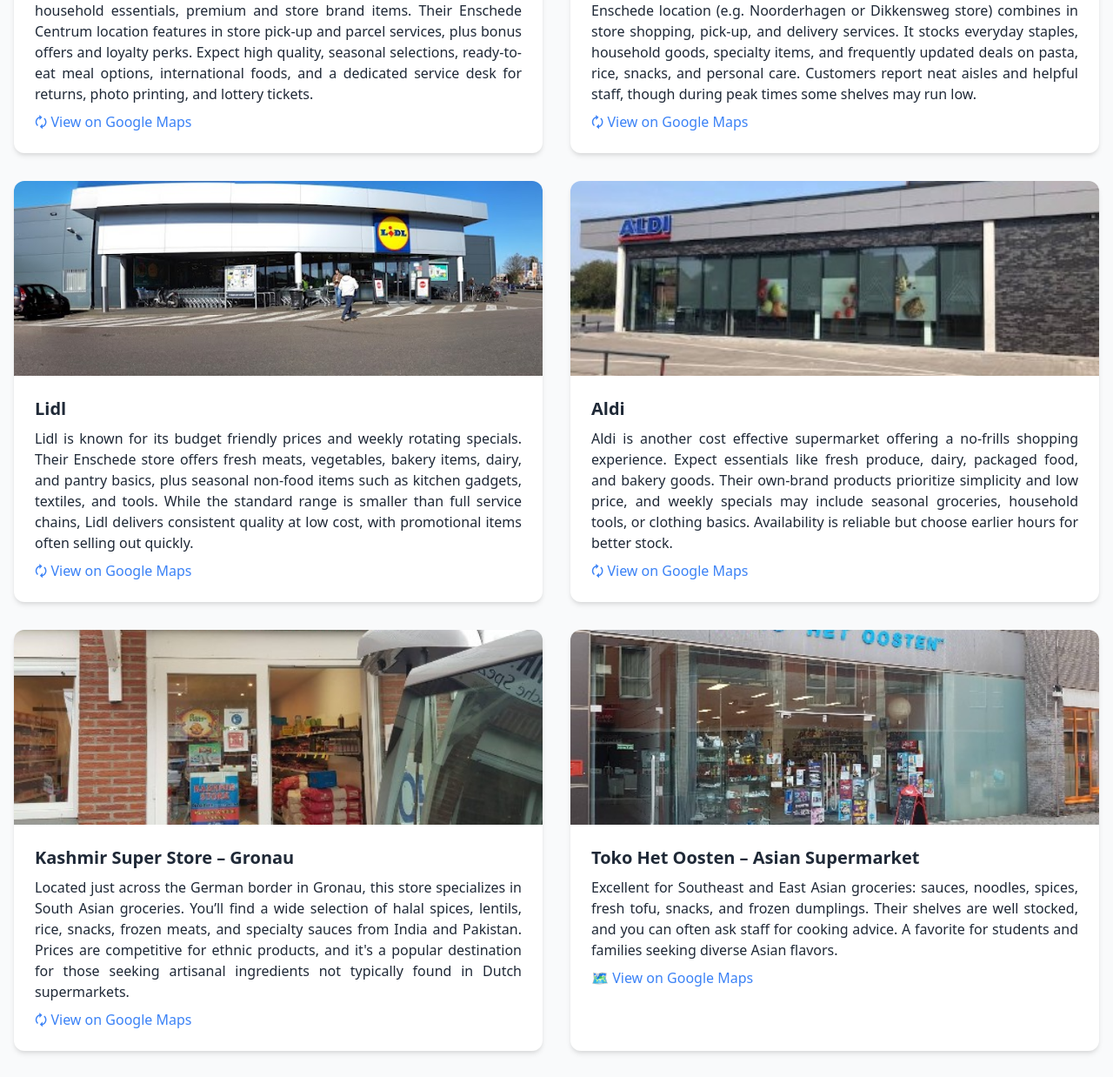
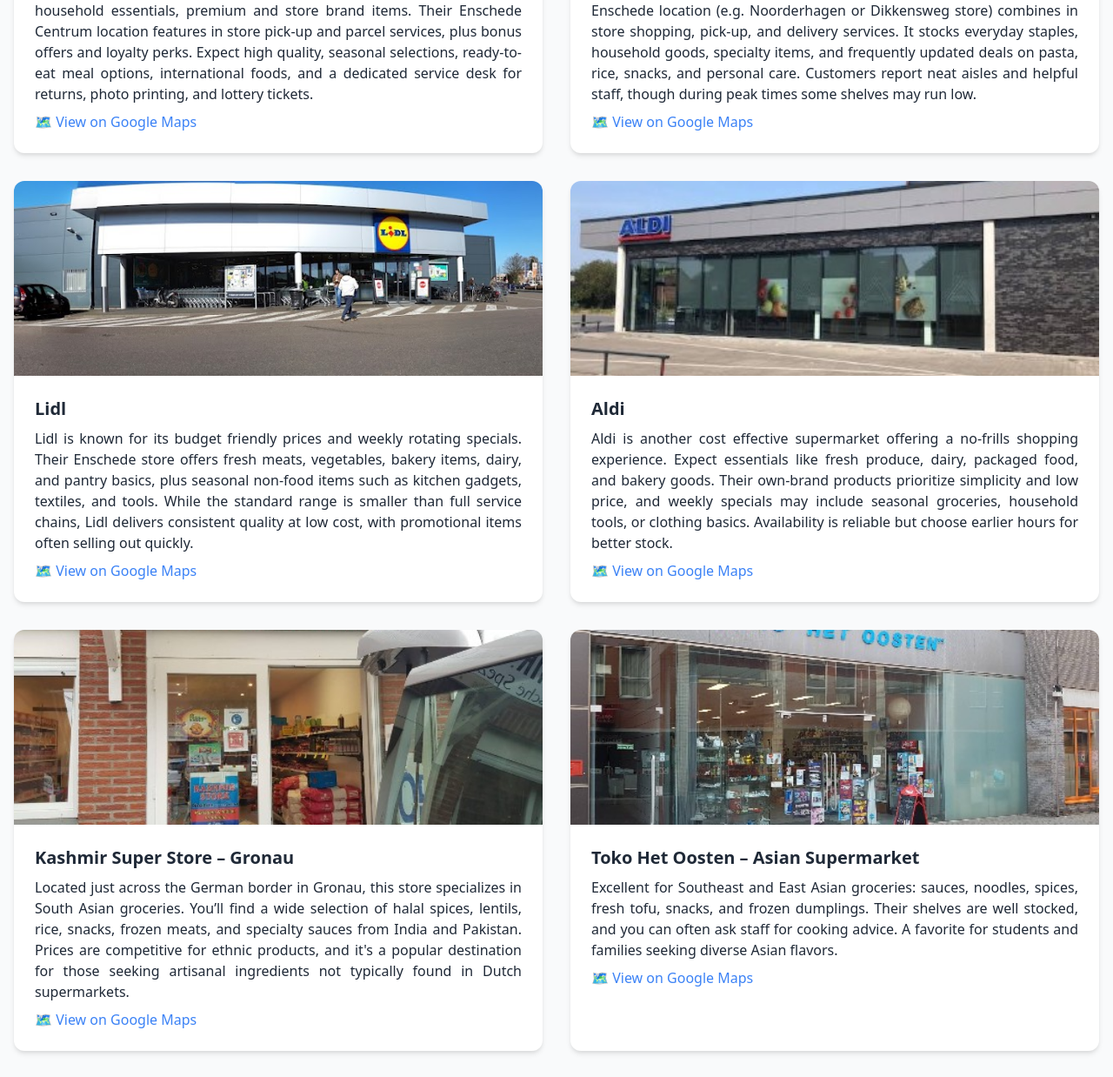
Before and after one commit to orbit-25/board, a plain HTML site: page affordable-stores.html in a window 1280 px wide. Shown: the part 964-2202 px from the top of the page at 87% size. Drawn offline with nearby package versions, Linux system fonts and the light colour scheme.

Commit message:
Update affordable-stores.html

```diff
--- a/affordable-stores.html
+++ b/affordable-stores.html
@@ -190,7 +190,7 @@
           <p class="mb-2" style="text-align: justify;">
             As the largest supermarket chain in the Netherlands, Albert Heijn offers an extensive assortment from fresh produce and bakery goods to household essentials, premium and store brand items. Their Enschede Centrum location features in store pick-up and parcel services, plus bonus offers and loyalty perks. Expect high quality, seasonal selections, ready-to-eat meal options, international foods, and a dedicated service desk for returns, photo printing, and lottery tickets.
           </p>
-          <a href="https://maps.app.goo.gl/6pcgJQ8oQbPNkEnK7" target="_blank" class="text-blue-500 hover:underline">🗘️ View on Google Maps</a>
+          <a href="https://maps.app.goo.gl/6pcgJQ8oQbPNkEnK7" target="_blank" class="text-blue-500 hover:underline">🗺️ View on Google Maps</a>
         </div>
       </div>
 
@@ -202,7 +202,7 @@
           <p class="mb-2" style="text-align: justify;">
             Jumbo is the second largest supermarket chain in the Netherlands, known for its “lowest price guarantee”, large assortment, and fresh produce. This Enschede location (e.g. Noorderhagen or Dikkensweg store) combines in store shopping, pick-up, and delivery services. It stocks everyday staples, household goods, specialty items, and frequently updated deals on pasta, rice, snacks, and personal care. Customers report neat aisles and helpful staff, though during peak times some shelves may run low.
           </p>
-          <a href="https://maps.app.goo.gl/NYB8Q6S7Au8jhkFb9" target="_blank" class="text-blue-500 hover:underline">🗘️ View on Google Maps</a>
+          <a href="https://maps.app.goo.gl/NYB8Q6S7Au8jhkFb9" target="_blank" class="text-blue-500 hover:underline">🗺️ View on Google Maps</a>
         </div>
       </div>
 
@@ -214,7 +214,7 @@
           <p class="mb-2" style="text-align: justify;">
             Lidl is known for its budget friendly prices and weekly rotating specials. Their Enschede store offers fresh meats, vegetables, bakery items, dairy, and pantry basics, plus seasonal non-food items such as kitchen gadgets, textiles, and tools. While the standard range is smaller than full service chains, Lidl delivers consistent quality at low cost, with promotional items often selling out quickly.
           </p>
-          <a href="https://maps.app.goo.gl/RMgHtzrXi2gkFGUX6" target="_blank" class="text-blue-500 hover:underline">🗘️ View on Google Maps</a>
+          <a href="https://maps.app.goo.gl/RMgHtzrXi2gkFGUX6" target="_blank" class="text-blue-500 hover:underline">🗺️ View on Google Maps</a>
         </div>
       </div>
 
@@ -226,7 +226,7 @@
           <p class="mb-2" style="text-align: justify;">
             Aldi is another cost effective supermarket offering a no-frills shopping experience. Expect essentials like fresh produce, dairy, packaged food, and bakery goods. Their own-brand products prioritize simplicity and low price, and weekly specials may include seasonal groceries, household tools, or clothing basics. Availability is reliable but choose earlier hours for better stock.
           </p>
-          <a href="https://maps.app.goo.gl/rNsCyQx8Ei2hggwc9" target="_blank" class="text-blue-500 hover:underline">🗘️ View on Google Maps</a>
+          <a href="https://maps.app.goo.gl/rNsCyQx8Ei2hggwc9" target="_blank" class="text-blue-500 hover:underline">🗺️ View on Google Maps</a>
         </div>
       </div>
 
@@ -238,7 +238,7 @@
           <p class="mb-2" style="text-align: justify;">
             Located just across the German border in Gronau, this store specializes in South Asian groceries. You’ll find a wide selection of halal spices, lentils, rice, snacks, frozen meats, and specialty sauces from India and Pakistan. Prices are competitive for ethnic products, and it's a popular destination for those seeking artisanal ingredients not typically found in Dutch supermarkets.
           </p>
-          <a href= "https://maps.app.goo.gl/hqcTX1KmcyXN9WbB9" target="_blank" class="text-blue-500 hover:underline">🗘️ View on Google Maps</a>
+          <a href= "https://maps.app.goo.gl/hqcTX1KmcyXN9WbB9" target="_blank" class="text-blue-500 hover:underline">🗺️ View on Google Maps</a>
         </div>
       </div>
 
@@ -651,7 +651,7 @@
           <p class="mb-2" style="text-align: justify;">
             Bike Supply is a local bike shop offering a wide selection of new bicycles, ranging from basic city bikes to e-bikes and cargo options. They also specialize in repair services such as brake adjustments, flat tire fixes, and chain replacements. The store caters to both casual and daily riders, and often provides fast service for urgent repairs. Accessories like locks, baskets, and lighting kits are also available for purchase.
           </p>
-          <a href="https://maps.app.goo.gl/yhCPxbxLnQXkH4KY8" target="_blank" class="text-blue-500 hover:underline">🗺️ View Online</a>
+          <a href="https://maps.app.goo.gl/yhCPxbxLnQXkH4KY8" target="_blank" class="text-blue-500 hover:underline">🗺️ View on Google Maps</a>
         </div>
       </div>
 
```
